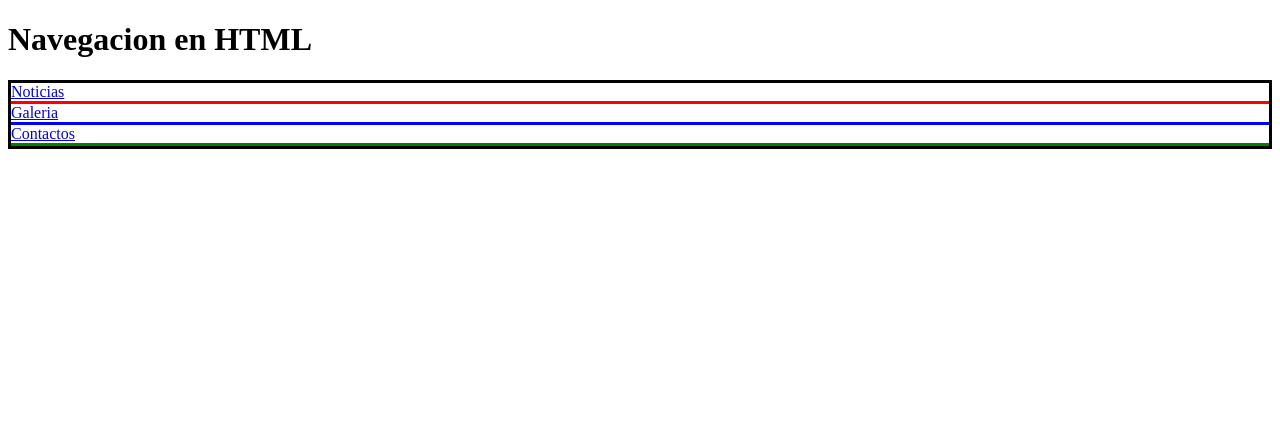
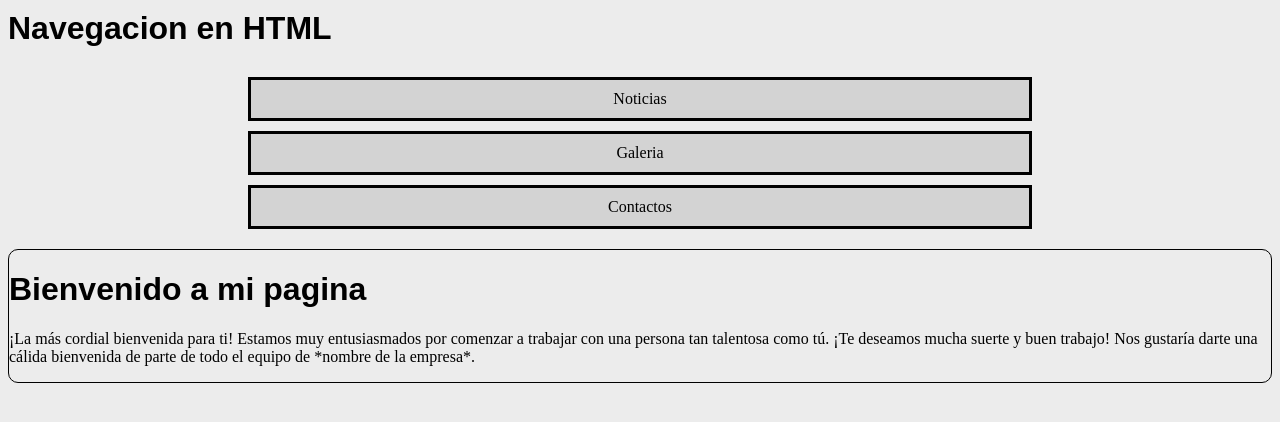
Before and after one commit to yetimoreno777/yetimoreno777.github.io, a plain HTML site: page practica6.html in a window 1280 px wide. Drawn offline with Linux system fonts and the light colour scheme.

Commit message:
Practica 7 15/02/2023

```diff
--- a/practica6.html
+++ b/practica6.html
@@ -5,19 +5,54 @@
     <meta http-equiv="X-UA-Compatible" content="IE=edge">
     <meta name="viewport" content="width=device-width, initial-scale=1.0">
     <title>Document</title>
+    <style>
+        .menu{
+            background-color: lightgrey;
+            color: black;
+            border: 3px solid black;
+            padding: 10px;
+            width: 60%;
+            margin: 0 auto;
+            margin-bottom: 10px;
+        }
+        .menu:hover{
+            background-color: gray;
+        }
+        a{
+            color: black;
+            text-decoration: none;
+        }
+        a:hover{
+            color: black;
+        }
+        .contenido{
+            border: 1px solid black;
+            border-radius: 10px;
+            margin-top: 20px;
+        }
+        h1{
+            font-family: Arial, Helvetica, sans-serif;
+        }
+    </style>
 </head>
-<body>
-    <h1>Navegacion en HTML</h1>
-    <div style="border: 3px solid black;">
+<body style="background-color: rgb(236, 236, 236);">
+    <h1 style="margin-top: 10px;">Navegacion en HTML</h1>
+    <div style="text-align: center; margin-top: 30px;">
 
-        <div style="border-bottom: 3px solid red;">
+        <div class="menu">
             <a href="Noticias.html">Noticias</a></div>
 
-        <div style="border-bottom: 3px solid blue;">
+        <div class="menu">
             <a href="galeria.html">Galeria</a></div>
 
-        <div style="border-bottom: 3px solid green;">
+        <div class="menu">
             <a href="Contactos.html">Contactos</a></div>
+    </div>
+    <div class="contenido">
+        <h1>Bienvenido a mi pagina</h1>
+        <p>
+            ¡La más cordial bienvenida para ti! Estamos muy entusiasmados por comenzar a trabajar con una persona tan talentosa como tú. ¡Te deseamos mucha suerte y buen trabajo! Nos gustaría darte una cálida bienvenida de parte de todo el equipo de *nombre de la empresa*.
+        </p>
     </div>
 </body>
 </html>
```
Also changed, not shown: Contactos.html (+42 -1 lines), Noticias.html (+47 -0 lines), galeria.html (+41 -0 lines).
